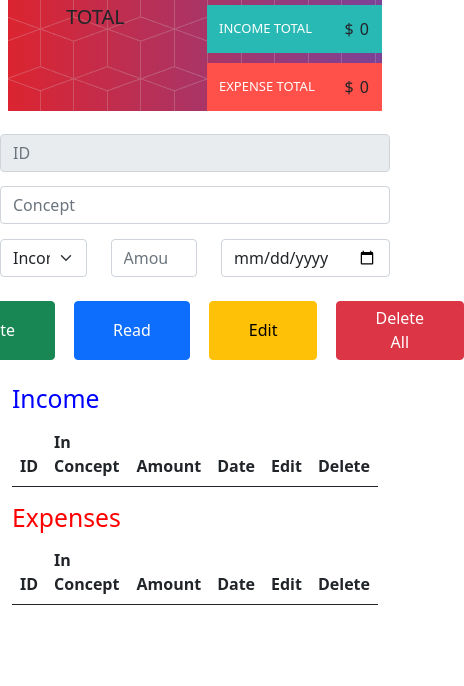
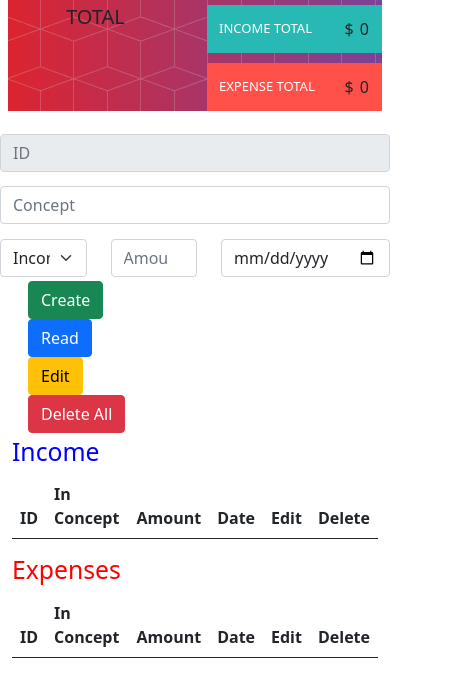
Before and after one commit to LemurianLemu/AlkemyJSChallenge, a plain HTML site: page index.html in a window 390 px wide. Shown: the part 92-778 px from the top of the page, 464 px wide, since content can reach past the window. Drawn offline with nearby package versions, Linux system fonts and the light colour scheme; a script that the page names is missing.

Commit message:
Update index.html

```diff
--- a/index.html
+++ b/index.html
@@ -67,16 +67,18 @@
 
     <!--CREATE, READ, EDIT, DELETE BUTTONS-->
 
-    <div class="d-flex justify-content-center">
-        <button class="btn btn-success" id="btn-create">Create</button>
-        <button class="btn btn-primary" id="btn-read">Read</button>
-        <button class="btn btn-warning" id="btn-edit">Edit</button>
-        <button class="btn btn-danger" id="btn-delete-all">Delete All</button>
+    <div class="container justify-content-center">
+      <div class="row m-1">
+        <div class="col-12 col-sm-3 col-md-3 col-lg-3 col-xl-3"><button class="btn btn-success" id="btn-create">Create</button></div>
+        <div class="col-12 col-sm-3 col-md-3 col-lg-3 col-xl-3"><button class="btn btn-primary" id="btn-read">Read</button></div>
+        <div class="col-12 col-sm-3 col-md-3 col-lg-3 col-xl-3"><button class="btn btn-warning" id="btn-edit">Edit</button></div>
+        <div class="col-12 col-sm-3 col-md-3 col-lg-3 col-xl-3"><button class="btn btn-danger" id="btn-delete-all">Delete All</button></div>
+      </div>
     </div>
 
     <div class="container">
         <div class="row">
-            <div class="col">
+            <div class="col-sm">
                 <h2 class="subtitleIncome">Income</h2>
                 <table class="table table-striped">
                 <thead>
@@ -117,7 +119,7 @@
                   -->
                 </tbody>
               </table></div>
-            <div class="col">
+            <div class="col-sm">
                 <h2 class="subtitleOutcome">Expenses</h2>
                 <table class="table table-striped">
                 <thead>
@@ -164,7 +166,7 @@
     <!--DEXIE API-->
     <script src="https://cdnjs.cloudflare.com/ajax/libs/dexie/3.0.3/dexie.min.js" integrity="sha512-aEtNzq8X5E0ambgeM68H174SOXaANJ6wDqJ0TuVIx4R2J4fRdUA0nLzx0faA1mmViqb+r0VX7cOXkskxyJENUA==" crossorigin="anonymous"></script>
     <!--CUSTOM JS-->
-    <script src="./main.js" ></script> <!--type="module"-->
+    <script src="../js/main.js" ></script> <!--type="module"-->
     <!--BOOTSTRAP-->
     <script src="https://cdn.jsdelivr.net/npm/bootstrap@5.0.0-beta3/dist/js/bootstrap.bundle.min.js" integrity="sha384-JEW9xMcG8R+pH31jmWH6WWP0WintQrMb4s7ZOdauHnUtxwoG2vI5DkLtS3qm9Ekf" crossorigin="anonymous"></script>
 </body>
```
